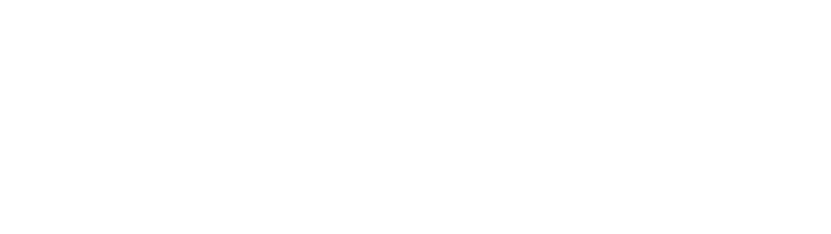
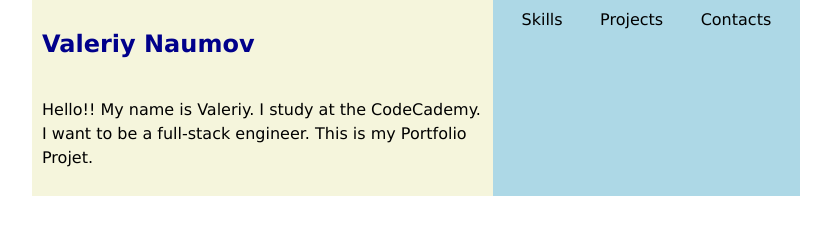
Before and after one commit to NValeriy/Portfolio-Website, a plain HTML site: page index.html in a window 1280 px wide. Shown: the whole page, without its empty margins (224-1055 px from the left). Drawn offline with Linux system fonts and the light colour scheme.

Commit message:
structure

```diff
--- a/index.html
+++ b/index.html
@@ -2,6 +2,27 @@
 <html lang="en">
     <head>
         <link href="./style.css" rel="stylesheet">
-        <script src="./script.js" defer=""
+        <script src="./script.js" defer="true"></script>
+        <title>
+            My Homepage
+        </title>
     </head>
+<body>
+    <article>
+        <h1>Valeriy Naumov</h1>
+        <p>Hello!! My name is Valeriy. I study at the CodeCademy. I want to be a full-stack engineer.
+            This is my Portfolio Projet. </p>
+    </article>
+    <aside>
+        <nav>
+            <a href="#">Skills</a>
+            <a href="#">Projects</a>
+            <a href="./contacts.html">Contacts</a>
+        </nav>
+        <section class="photo">
+
+        </section>
+    </aside>
+</body>
+
 </html>
--- a/style.css
+++ b/style.css
@@ -1,11 +1,58 @@
+body {
+    display: flex;
+    flex-wrap: wrap-reverse;
+    flex-direction: row;
+    justify-content: space-between;
+    font-family: Verdana, Geneva, Tahoma, sans-serif;
+}
+
+article {
+    width: 60%;
+    background-color: beige;
+}
+
+aside {
+    width: 40%;
+    background-color: lightblue;
+    display: flex;
+    flex-direction: column;
+}
+
+nav {
+    display: flex;
+    justify-content: space-around;
+    padding: 10px;
+}
+
 @media only screen and (min-width: 1025px) {
+body {
+    width: 60%;
+    margin: 0 auto;
 
+}
 }
 
 @media only screen and (max-width: 1024px) and (min-width: 768px) {
-
+body {
+    width: 100%;
+}
 }
 
 @media only screen and (max-width: 767px) {
 
 }
+
+h1 {
+    color: darkblue;
+    padding: 10px;
+}
+
+p {
+    padding: 10px;
+    line-height: 1.5;
+}
+
+a {
+    color: black;
+    text-decoration: none;
+}
```
Also changed, not shown: contacts.html (+3 -0 lines).
